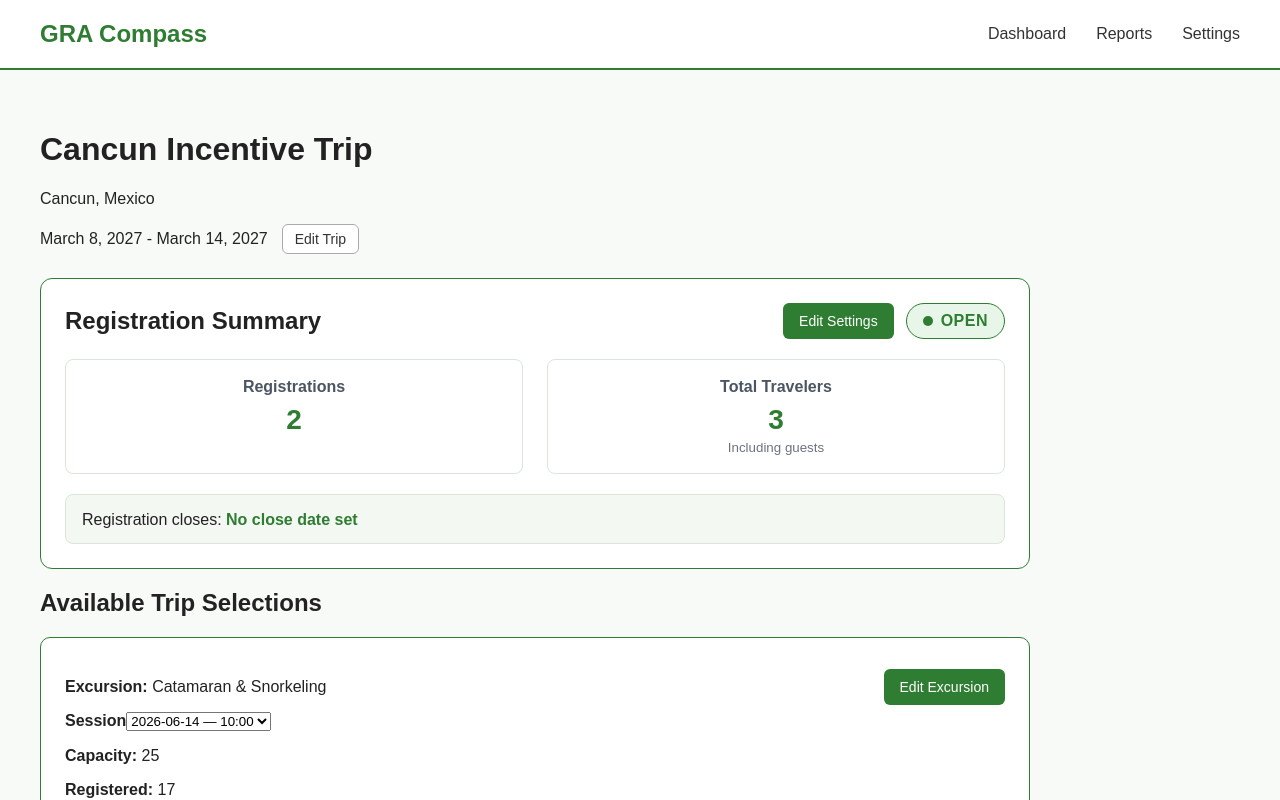
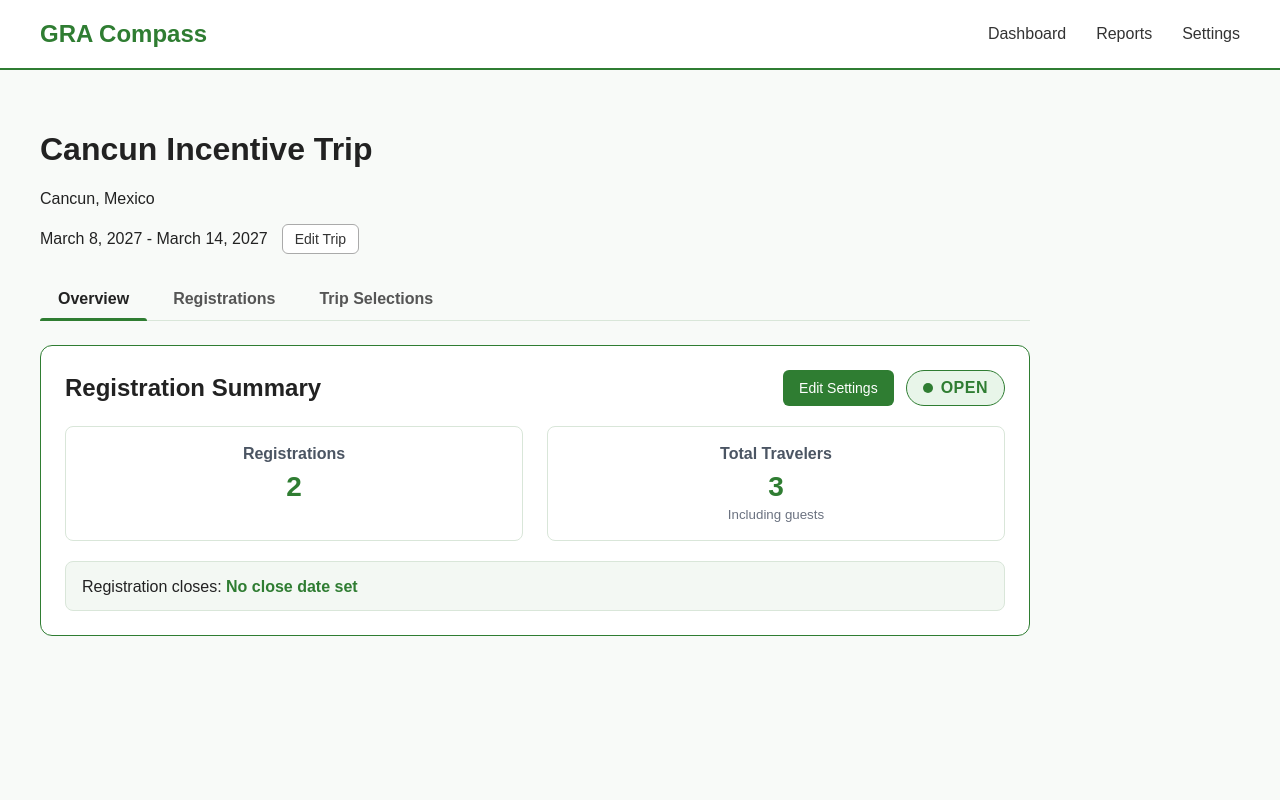
Before and after one commit to KenM66/gra-compass, a React (Vite) app in the folder gra-compass-react/: page /trips/1/manage in a window 1280 px wide. Shown: the top 800 px of the page. Built offline with nearby package versions, Linux system fonts and the light colour scheme.

Commit message:
Add manage trip tabs and registration navigation

```diff
--- a/gra-compass-react/src/components/RegistrationDetails.css
+++ b/gra-compass-react/src/components/RegistrationDetails.css
@@ -163,3 +163,17 @@
   margin: 8px 0 0;
   color: #666;
 }
+.back-to-registrations-button {
+  margin-bottom: 18px;
+  padding: 8px 0;
+  background: transparent;
+  color: #2f7d32;
+  border: none;
+  font-size: 0.95rem;
+  font-weight: 600;
+  cursor: pointer;
+}
+
+.back-to-registrations-button:hover {
+  text-decoration: underline;
+}
--- /dev/null
+++ b/gra-compass-react/src/components/RegistrationList.jsx
@@ -0,0 +1,50 @@
+import { useState } from "react";
+import RegistrationCard from "./RegistrationCard";
+
+const RegistrationList = ({ tripId, registrations }) => {
+  const [searchTerm, setSearchTerm] = useState("");
+
+  const filteredRegistrations = registrations.filter((registration) => {
+    const search = searchTerm.toLowerCase();
+
+    return (
+      registration.travelerNumber.toString().includes(search) ||
+      `${registration.firstName} ${registration.lastName}`
+        .toLowerCase()
+        .includes(search) ||
+      registration.email.toLowerCase().includes(search)
+    );
+  });
+
+  return (
+    <>
+      <div className="registration-search">
+        <input
+          type="text"
+          placeholder="Search traveler #, name, or email..."
+          value={searchTerm}
+          onChange={(event) => setSearchTerm(event.target.value)}
+        />
+      </div>
+
+      <div className="registration-list">
+        {filteredRegistrations.length > 0 ? (
+          filteredRegistrations.map((registration) => (
+            <RegistrationCard
+              key={registration.travelerNumber}
+              tripId={tripId}
+              travelerNumber={registration.travelerNumber}
+              name={`${registration.firstName} ${registration.lastName}`}
+              email={registration.email}
+              bringingGuest={registration.bringingGuest}
+            />
+          ))
+        ) : (
+          <p className="no-results">No registrations found.</p>
+        )}
+      </div>
+    </>
+  );
+};
+
+export default RegistrationList;
--- a/gra-compass-react/src/components/TripManagement.css
+++ b/gra-compass-react/src/components/TripManagement.css
@@ -466,3 +466,43 @@
   color: #555;
   border: 1px solid #777;
 }
+.trip-management-tabs {
+  display: flex;
+  gap: 8px;
+  max-width: 990px;
+  margin: 24px 0;
+  border-bottom: 1px solid #d9e6d9;
+}
+
+.trip-management-tabs button {
+  position: relative;
+  padding: 12px 18px;
+  background-color: transparent;
+  color: #555;
+  border: none;
+  border-radius: 0;
+  font-size: 1rem;
+  font-weight: 600;
+  cursor: pointer;
+}
+
+.trip-management-tabs button:hover {
+  background-color: #f5f7f5;
+  color: #222;
+}
+
+.trip-management-tabs button.active {
+  background-color: transparent;
+  color: #222;
+}
+
+.trip-management-tabs button.active::after {
+  content: "";
+  position: absolute;
+  right: 0;
+  bottom: -1px;
+  left: 0;
+  height: 3px;
+  background-color: #2f7d32;
+  border-radius: 3px 3px 0 0;
+}
--- a/gra-compass-react/src/pages/RegistrationDetails.jsx
+++ b/gra-compass-react/src/pages/RegistrationDetails.jsx
@@ -1,4 +1,4 @@
-import { useParams, useNavigate } from "react-router-dom";
+import { useParams, useNavigate, useSearchParams } from "react-router-dom";
 import "../components/RegistrationDetails.css";
 
 import { useState } from "react";
@@ -99,6 +99,14 @@ const RegistrationDetails = ({
 
   return (
     <main className="registration-details-page">
+      <button
+        type="button"
+        className="back-to-registrations-button"
+        onClick={() => navigate(`/trips/${tripId}/manage?tab=registrations`)}
+      >
+        ← Back to Registrations
+      </button>
+
       <div className="details-header">
         <div>
           <p className="traveler-number">
--- a/gra-compass-react/src/pages/Registrations.jsx
+++ b/gra-compass-react/src/pages/Registrations.jsx
@@ -1,6 +1,5 @@
-import { useState } from "react";
 import { useParams } from "react-router-dom";
-import RegistrationCard from "../components/RegistrationCard";
+import RegistrationList from "../components/RegistrationList";
 import "../components/Registrations.css";
 import registrationsByTrip from "../data/mockRegistrations";
 import trips from "../data/mockTrips";
@@ -8,19 +7,7 @@ import trips from "../data/mockTrips";
 const Registrations = () => {
   const { tripId } = useParams();
   const trip = trips.find((trip) => trip.id === Number(tripId));
-  const [searchTerm, setSearchTerm] = useState("");
-
   const registrations = registrationsByTrip[tripId] || [];
-
-  const filteredRegistrations = registrations.filter((registration) => {
-    const search = searchTerm.toLowerCase();
-
-    return (
-      registration.travelerNumber.toString().includes(search) ||
-      registration.name.toLowerCase().includes(search) ||
-      registration.email.toLowerCase().includes(search)
-    );
-  });
 
   return (
     <main className="registrations-page">
@@ -29,31 +16,7 @@ const Registrations = () => {
         <p>{trip?.destination}</p>
       </div>
 
-      <div className="registration-search">
-        <input
-          type="text"
-          placeholder="Search traveler #, name, or email..."
-          value={searchTerm}
-          onChange={(event) => setSearchTerm(event.target.value)}
-        />
-      </div>
-
-      <div className="registration-list">
-        {filteredRegistrations.length > 0 ? (
-          filteredRegistrations.map((registration) => (
-            <RegistrationCard
-              key={registration.travelerNumber}
-              tripId={tripId}
-              travelerNumber={registration.travelerNumber}
-              name={`${registration.firstName} ${registration.lastName}`}
-              email={registration.email}
-              bringingGuest={registration.bringingGuest}
-            />
-          ))
-        ) : (
-          <p className="no-results">No registrations found.</p>
-        )}
-      </div>
+      <RegistrationList tripId={tripId} registrations={registrations} />
     </main>
   );
 };
--- a/gra-compass-react/src/pages/TripManagement.jsx
+++ b/gra-compass-react/src/pages/TripManagement.jsx
@@ -1,10 +1,11 @@
 import { useState } from "react";
-import { useParams } from "react-router-dom";
+import { useParams, useNavigate, useSearchParams } from "react-router-dom";
 import selectionsByTrip from "../data/mockTripSelections";
 import "../components/TripManagement.css";
 import SelectionCard from "../components/SelectionCard";
 import RegistrationSummary from "../components/RegistrationSummary";
 import RegistrationSettings from "../components/RegistrationSettings";
+import RegistrationList from "../components/RegistrationList";
 
 const TripManagement = ({ trips, setTrips, registrationsByTrip }) => {
   const { tripId } = useParams();
@@ -55,6 +56,19 @@ const TripManagement = ({ trips, setTrips, registrationsByTrip }) => {
   const [selectedSessionIds, setSelectedSessionIds] = useState({});
   const [editingRegistrationSettings, setEditingRegistrationSettings] =
     useState(false);
+
+  const [searchParams, setSearchParams] = useSearchParams();
+
+  const activeTab = searchParams.get("tab") || "overview";
+
+  const handleTabChange = (tab) => {
+    if (tab === "overview") {
+      setSearchParams({});
+      return;
+    }
+
+    setSearchParams({ tab });
+  };
 
   const formatDateForInput = (dateValue) => {
     if (!dateValue) return "";
@@ -638,7 +652,33 @@ const TripManagement = ({ trips, setTrips, registrationsByTrip }) => {
           Edit Trip
         </button>
       </div>
-      {editingRegistrationSettings ? (
+      <div className="trip-management-tabs">
+        <button
+          type="button"
+          className={activeTab === "overview" ? "active" : ""}
+          onClick={() => handleTabChange("overview")}
+        >
+          Overview
+        </button>
+
+        <button
+          type="button"
+          className={activeTab === "registrations" ? "active" : ""}
+          onClick={() => handleTabChange("registrations")}
+        >
+          Registrations
+        </button>
+
+        <button
+          type="button"
+          className={activeTab === "selections" ? "active" : ""}
+          onClick={() => handleTabChange("selections")}
+        >
+          Trip Selections
+        </button>
+      </div>
+      {activeTab === "overview" &&
+        (editingRegistrationSettings ? (
           <RegistrationSettings
             registrationCapacity={trip?.registrationCapacity}
             travelerCapacity={trip?.travelerCapacity}
@@ -657,8 +697,15 @@ const TripManagement = ({ trips, setTrips, registrationsByTrip }) => {
             registrationCloseDate={trip?.registrationCloseDate}
             onEditSettings={() => setEditingRegistrationSettings(true)}
           />
+        ))}
+      {activeTab === "registrations" && (
+        <section className="trip-management-registrations">
+          <h2>Registrations</h2>
+
+          <RegistrationList tripId={tripId} registrations={tripRegistrations} />
+        </section>
       )}
-
+      {activeTab === "selections" && (
         <section>
           <h2>Available Trip Selections</h2>
 
@@ -712,6 +759,7 @@ const TripManagement = ({ trips, setTrips, registrationsByTrip }) => {
             <button onClick={handleAddSelection}>Add Selection</button>
           </div>
         </section>
+      )}
     </main>
   );
 };
```
Lines whose indentation alone changed are shown as unchanged.
